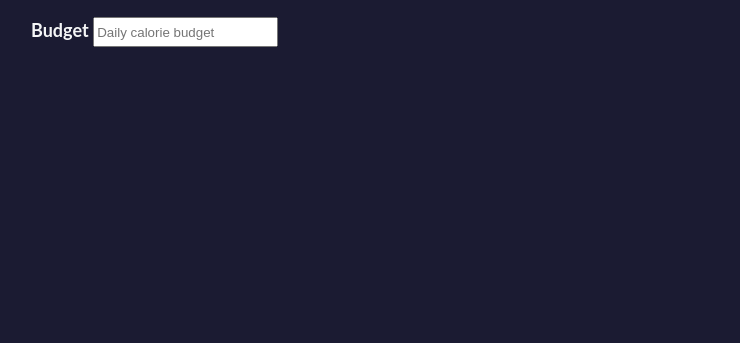
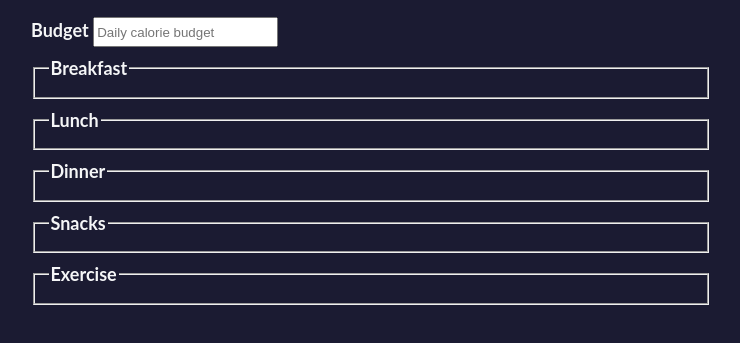
Before and after one commit to AR123456/binge-finder, a plain HTML site: page Practice Projects/calorie-counter/index.html in a window 1280 px wide. Shown: the part 67-410 px from the top of the page, without its empty margins (269-1009 px from the left). Drawn offline with Linux system fonts and the light colour scheme.

Commit message:
fieldsets

```diff
--- a/Practice Projects/calorie-counter/index.html
+++ b/Practice Projects/calorie-counter/index.html
@@ -19,6 +19,28 @@
             placeholder="Daily calorie budget"
             required
           />
+
+          <fieldset id="breakfast">
+            <legend>Breakfast</legend>
+            <div class="input-container"></div>
+          </fieldset>
+          <fieldset id="lunch">
+            <legend>Lunch</legend>
+            <div class="input-container"></div>
+          </fieldset>
+          <fieldset id="dinner">
+            <legend>Dinner</legend>
+            <div class="input-container"></div>
+          </fieldset>
+          <fieldset id="snacks">
+            <legend>Snacks</legend>
+            <div class="input-container"></div>
+          </fieldset>
+          <fieldset id="exercise">
+            <legend>Exercise</legend>
+            <div class="input-container"></div>
+          </fieldset>
+          <div class="controls"><span></span></div>
         </form>
       </div>
     </main>
```
